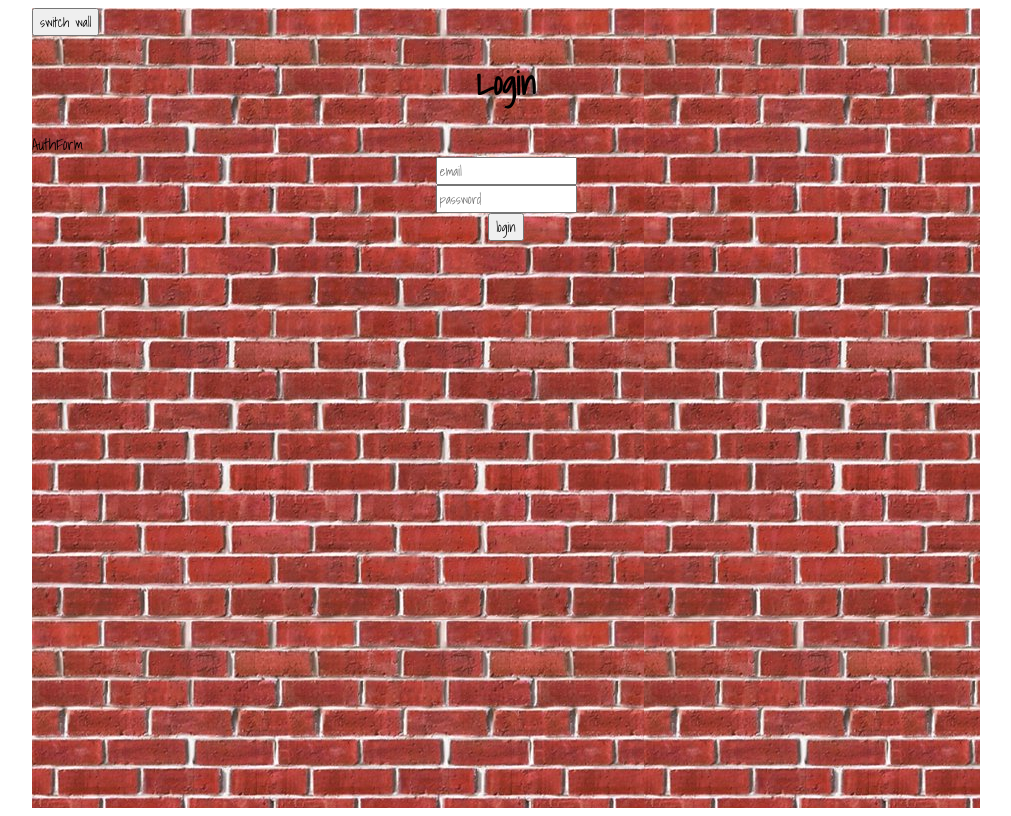
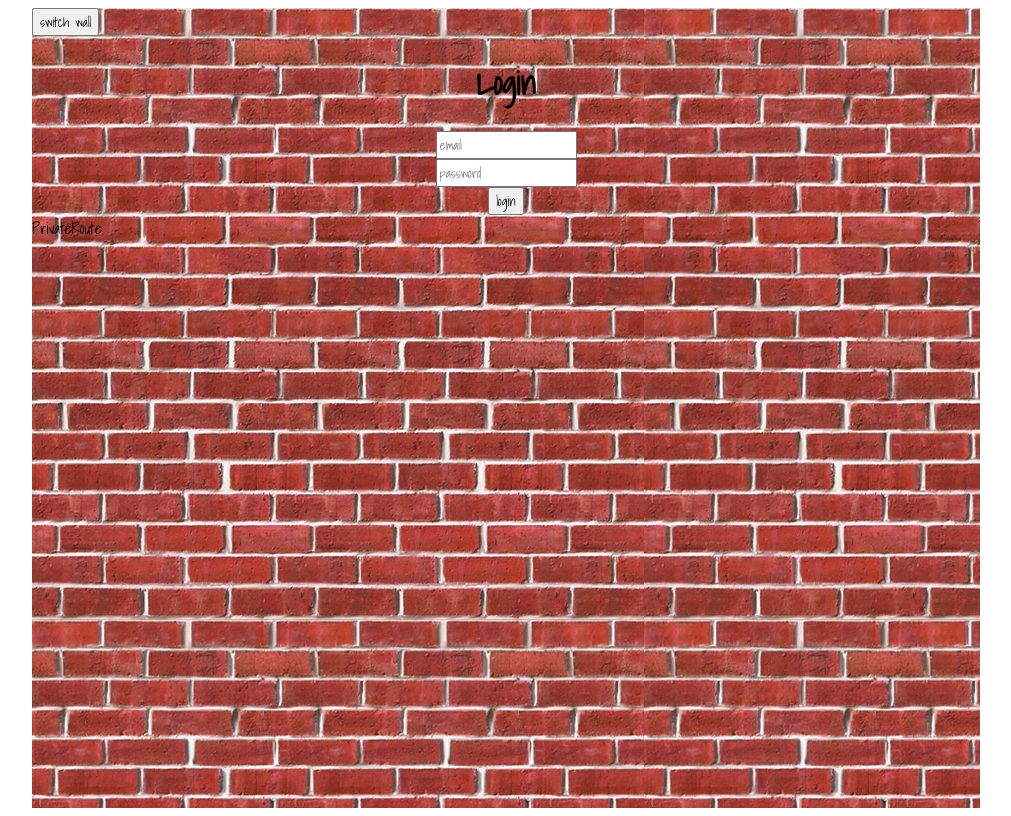
Before and after one commit to spencer-eagleton/useContext-guestbook, a React app: page /login in a window 1280 px wide. Shown: the whole page, without its empty margins (134-1145 px from the left). Built offline with nearby package versions, Linux system fonts and the light colour scheme; a web font is replaced by a local one.

Commit message:
set up private route

```diff
--- a/src/App.jsx
+++ b/src/App.jsx
@@ -1,11 +1,11 @@
 import './App.css'
-import { BrowserRouter, Switch, Route, PrivateRoute } from 'react-router-dom';
+import { BrowserRouter, Switch, Route } from 'react-router-dom';
 import { EntryProvider } from "./context/EntryContext";
 import { UserProvider } from "./context/UserContext";
 import { useTheme } from "./hooks/useTheme";
 import Home from "./views/Home/Home";
 import Login from "./views/Login/Login";
-
+import PrivateRoute from './components/PrivateRoute/PrivateRoute';
 
 export default function App() {
   const { theme, toggleTheme } = useTheme();
@@ -17,13 +17,13 @@ export default function App() {
       <Switch>
 
       <UserProvider>
-          <Route path="/login">
+          <Route exact path="/login">
             <Login />
           </Route>
         <EntryProvider>
-          <Route exact path="/">
+          <PrivateRoute exact path="/">
             <Home />
-          </Route>
+          </PrivateRoute>
         </EntryProvider>
       </UserProvider>
 
--- a/src/components/AuthForm/AuthForm.jsx
+++ b/src/components/AuthForm/AuthForm.jsx
@@ -6,8 +6,11 @@ export default function AuthForm() {
     const [ email, setEmail ] = useState('')
     const [ password, setPassword ] = useState('')
 
+    const handleSignIn = (e) => {
+        if (email === process.env.AUTH_EMAIL) setUser({ email })
+    }
   return (
-    <><div>AuthForm</div>
+    <>
     <form>
           <input value={email} onChange={(e) => {setEmail(e.target.value)}} type="text" placeholder="email" />
           <input value={password} onChange={(e) => {setPassword(e.target.value)}}type="password" placeholder="password" />
--- /dev/null
+++ b/src/components/PrivateRoute/PrivateRoute.jsx
@@ -0,0 +1,13 @@
+import { Route } from "react-router-dom";
+
+
+export default function PrivateRoute({children}) {
+  return (
+    <>
+        <div>PrivateRoute</div>
+        <Route>
+            {/* {children} */}
+        </Route>
+    </>
+  )
+}
```
